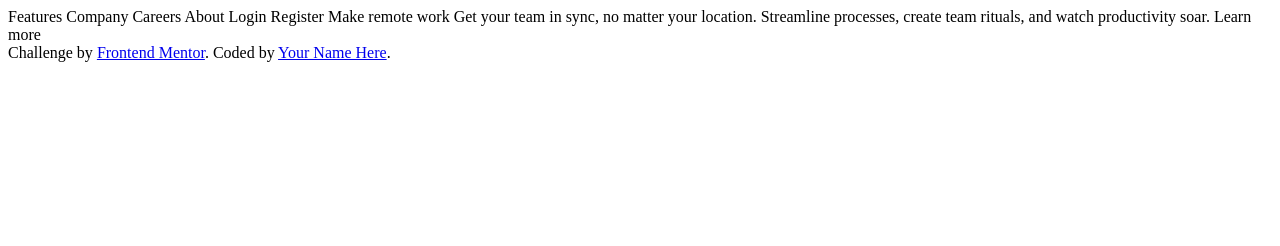
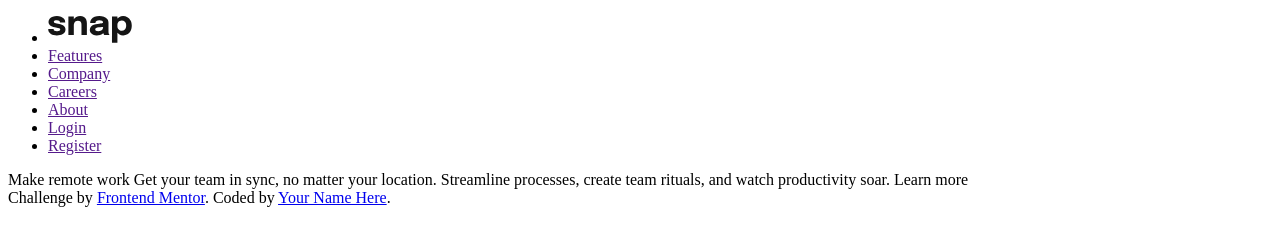
Before and after one commit to Emery-hub/intro-section-with-dropdown-navigation-main, a plain HTML site: page index.html in a window 1280 px wide. Drawn offline with Linux system fonts and the light colour scheme.

Commit message:
created navbar
created navbar in html

```diff
--- a/index.html
+++ b/index.html
@@ -16,13 +16,25 @@
 
 <body>
 
-  Features
-  Company
-  Careers
-  About
+<nav>
+  <ul>
+    <li><a href=""><img src="images/logo.svg" alt=""></a></li>
+    <li><a href="">Features</a></li>
+    <li><a href="">Company</a></li>
+    <li><a href="">Careers</a></li>
+    <li><a href="">About</a></li>
+    <li><a href="">Login</a></li>
+    <li><a href="">Register</a></li>
+  </ul>
+</nav>
 
-  Login
-  Register
+
+
+
+
+
+
+
 
   Make remote work
 
```
